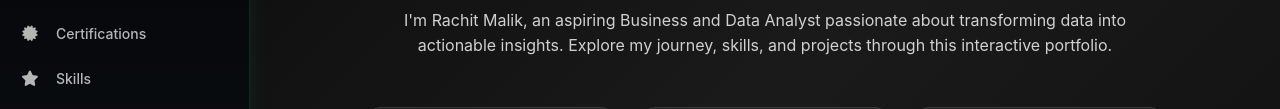
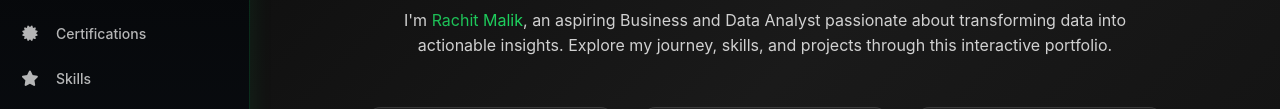
Before and after one commit to rachit-malik/Portfolio, a plain HTML site: page index.html in a window 1280 px wide. Shown: the part 394-503 px from the top of the page. Drawn offline with Linux system fonts and the light colour scheme; a web font is replaced by a local one.

Commit message:
Update index.html

```diff
--- a/index.html
+++ b/index.html
@@ -103,7 +103,7 @@
                             Welcome to My
                             <span class="gradient-text">Digital Journey</span>
                         </h1>
-                        <p class="welcome-text">I'm Rachit Malik, an aspiring Business and Data Analyst passionate about transforming data into actionable insights. Explore my journey, skills, and projects through this interactive portfolio.</p>
+                        <p class="welcome-text">I'm <span class="gradient-text">Rachit Malik</span>, an aspiring Business and Data Analyst passionate about transforming data into actionable insights. Explore my journey, skills, and projects through this interactive portfolio.</p>
                         <div class="quick-stats">
                             <div class="stat-item">
                                 <div class="stat-icon">
```
